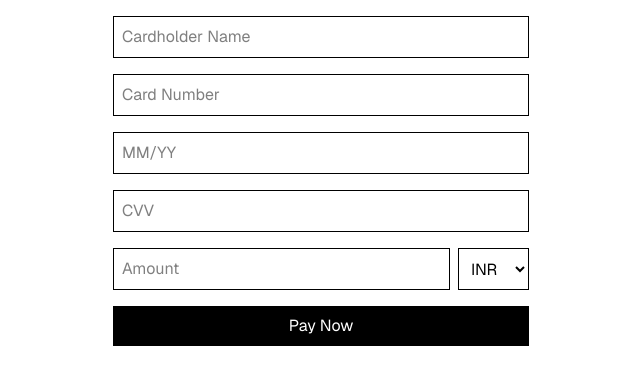
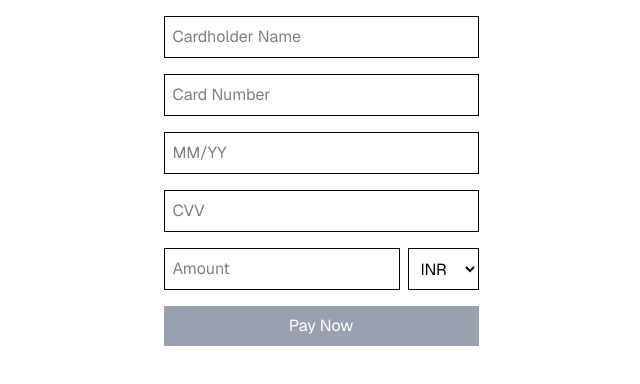
Before and after one commit to gaurav091100/payment-gateway, a Next.js app: page / in a window 1280 px wide. Shown: the top 384 px of the page, without its empty margins (319-959 px from the left). Built offline with nearby package versions, Linux system fonts and the light colour scheme.

Commit message:
feat: implement real-time validation with field-level error handling and disabled submit

```diff
--- a/app/components/PaymentForm.tsx
+++ b/app/components/PaymentForm.tsx
@@ -1,6 +1,8 @@
 'use client';
-
-import { useState } from 'react';
+import { useState, useMemo } from 'react';
+import { detectCardType } from '../utils/card';
+import { validateCardNumber, validateCVV, validateExpiry, validateName } from '../utils/validation';
+import { formatCardNumber } from '../utils/format';
 
 export default function PaymentForm() {
   const [form, setForm] = useState({
@@ -12,63 +14,123 @@ export default function PaymentForm() {
     currency: 'INR',
   });
 
+  const [touched, setTouched] = useState<Record<string, boolean>>({});
+
+  const cardType = useMemo(
+    () => detectCardType(form.cardNumber.replace(/\s/g, '')),
+    [form.cardNumber]
+  );
+
+  const isAmex = cardType === 'amex';
+
+  const errors = {
+    name: !validateName(form.name),
+    cardNumber: !validateCardNumber(form.cardNumber),
+    expiry: !validateExpiry(form.expiry),
+    cvv: !validateCVV(form.cvv, isAmex),
+    amount: Number(form.amount) <= 0,
+  };
+
+  const isFormValid = Object.values(errors).every((e) => !e);
+
+  const handleBlur = (field: string) => {
+    setTouched((prev) => ({ ...prev, [field]: true }));
+  };
+
   return (
     <div className="max-w-md mx-auto p-4 space-y-4">
+      {/* Name */}
+      <div>
         <input
           placeholder="Cardholder Name"
           className="w-full border p-2"
           value={form.name}
+          onBlur={() => handleBlur("name")}
           onChange={(e) => setForm({ ...form, name: e.target.value })}
         />
+        {touched.name && errors.name && (
+          <p className="text-red-500 text-sm">Invalid name</p>
+        )}
+      </div>
 
+      {/* Card Number */}
+      <div>
         <input
           placeholder="Card Number"
           className="w-full border p-2"
           value={form.cardNumber}
+          onBlur={() => handleBlur("cardNumber")}
           onChange={(e) =>
-          setForm({ ...form, cardNumber: e.target.value })
+            setForm({
+              ...form,
+              cardNumber: formatCardNumber(e.target.value),
+            })
           }
         />
+        {/* <p className="text-sm text-gray-500">{cardType}</p> */}
+        {touched.cardNumber && errors.cardNumber && (
+          <p className="text-red-500 text-sm">Invalid card number</p>
+        )}
+      </div>
 
+      {/* Expiry */}
+      <div>
         <input
           placeholder="MM/YY"
           className="w-full border p-2"
           value={form.expiry}
-        onChange={(e) =>
-          setForm({ ...form, expiry: e.target.value })
-        }
+          onBlur={() => handleBlur("expiry")}
+          onChange={(e) => setForm({ ...form, expiry: e.target.value })}
         />
+        {touched.expiry && errors.expiry && (
+          <p className="text-red-500 text-sm">Invalid expiry date</p>
+        )}
+      </div>
 
+      {/* CVV */}
+      <div>
         <input
           placeholder="CVV"
           className="w-full border p-2"
           value={form.cvv}
+          onBlur={() => handleBlur("cvv")}
           onChange={(e) => setForm({ ...form, cvv: e.target.value })}
         />
+        {touched.cvv && errors.cvv && (
+          <p className="text-red-500 text-sm">Invalid CVV</p>
+        )}
+      </div>
 
+      {/* Amount */}
       <div className="flex gap-2">
         <input
           placeholder="Amount"
           className="w-full border p-2"
           value={form.amount}
-          onChange={(e) =>
-            setForm({ ...form, amount: e.target.value })
-          }
+          onBlur={() => handleBlur("amount")}
+          onChange={(e) => setForm({ ...form, amount: e.target.value })}
         />
 
         <select
           className="border p-2"
           value={form.currency}
-          onChange={(e) =>
-            setForm({ ...form, currency: e.target.value })
-          }
+          onChange={(e) => setForm({ ...form, currency: e.target.value })}
         >
           <option>INR</option>
           <option>USD</option>
         </select>
       </div>
 
-      <button className="w-full bg-black text-white p-2">
+      {touched.amount && errors.amount && (
+        <p className="text-red-500 text-sm">Amount must be greater than 0</p>
+      )}
+
+      <button
+        disabled={!isFormValid}
+        className={`w-full p-2 text-white ${
+          isFormValid ? "bg-black" : "bg-gray-400"
+        }`}
+      >
         Pay Now
       </button>
     </div>
--- /dev/null
+++ b/app/types/payment.ts
@@ -0,0 +1 @@
+export type CardType = 'visa' | 'mastercard' | 'amex' | 'unknown';
--- /dev/null
+++ b/app/utils/card.ts
@@ -0,0 +1,8 @@
+import { CardType } from "../types/payment";
+
+export const detectCardType = (number: string): CardType => {
+  if (/^4[0-9]{12}(?:[0-9]{3})?$/.test(number)) return 'visa';
+  if (/^5[1-5][0-9]{14}$/.test(number)) return 'mastercard';
+  if (/^3[47][0-9]{13}$/.test(number)) return 'amex';
+  return 'unknown';
+}
--- /dev/null
+++ b/app/utils/format.ts
@@ -0,0 +1,6 @@
+export const formatCardNumber = (value: string) => {
+  return value
+    .replace(/\D/g, '')
+    .replace(/(.{4})/g, '$1 ')
+    .trim();
+};
--- /dev/null
+++ b/app/utils/validation.ts
@@ -0,0 +1,26 @@
+export const validateCardNumber = (num: string) => {
+  return num.replace(/\s/g, '').length >= 16;
+};
+
+export const validateName = (name: string) => {
+  return name.trim().length >= 3;
+};
+
+export const validateCVV = (cvv: string, isAmex: boolean) => {
+  return isAmex ? /^\d{4}$/.test(cvv) : /^\d{3}$/.test(cvv);
+};
+
+export const validateExpiry = (expiry: string) => {
+  const [month, year] = expiry.split('/');
+  if (!month || !year) return false;
+
+  const mm = Number(month);
+  const yy = Number(year);
+
+  if (mm < 1 || mm > 12) return false;
+
+  const now = new Date();
+  const expDate = new Date(2000 + yy, mm);
+
+  return expDate > now;
+};
```
Lines whose indentation alone changed are shown as unchanged.
